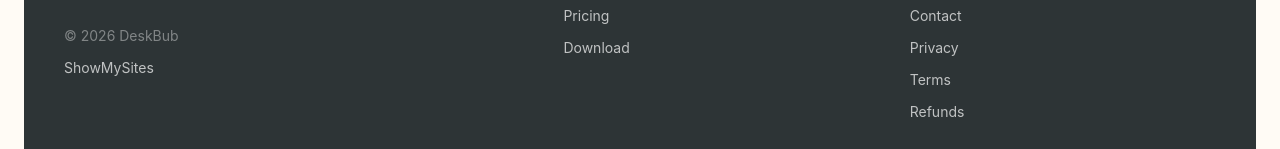
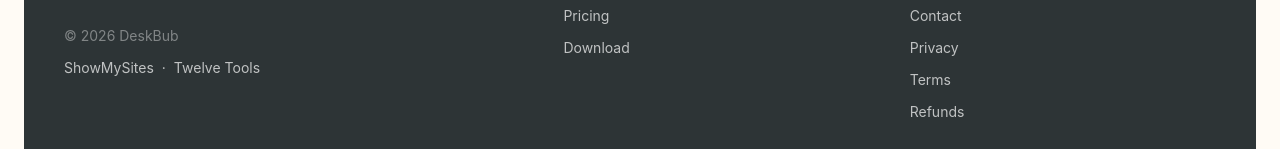
Before and after one commit to lsbillups/deskbub, a Next.js app: page /terms in a window 1280 px wide. Shown: the part 1014-1163 px from the top of the page. Built offline with nearby package versions, Linux system fonts and the light colour scheme; no server answers.

Commit message:
Add approved Twelve Tools footer link

```diff
--- a/components/landing/Footer.tsx
+++ b/components/landing/Footer.tsx
@@ -15,6 +15,8 @@ export default function Footer() {
           <p className="mt-6 text-sm text-white/40">&copy; {new Date().getFullYear()} DeskBub</p>
           <p className="mt-3 text-sm text-white/70">
             <a href="https://www.showmysites.com" target="_blank" rel="noopener" className="transition hover:text-white focus-visible:outline-2 focus-visible:outline-offset-4 focus-visible:outline-white">ShowMySites</a>
+            <span aria-hidden="true" className="mx-2">·</span>
+            <a href="https://twelve.tools" target="_blank" rel="noopener" className="transition hover:text-white focus-visible:outline-2 focus-visible:outline-offset-4 focus-visible:outline-white">Twelve Tools</a>
           </p>
         </div>
         {groups.map((group) => (
```
